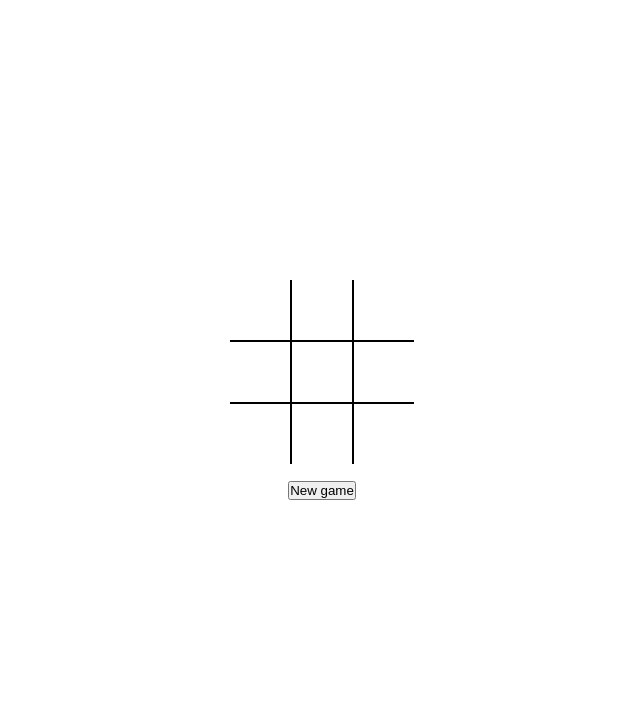
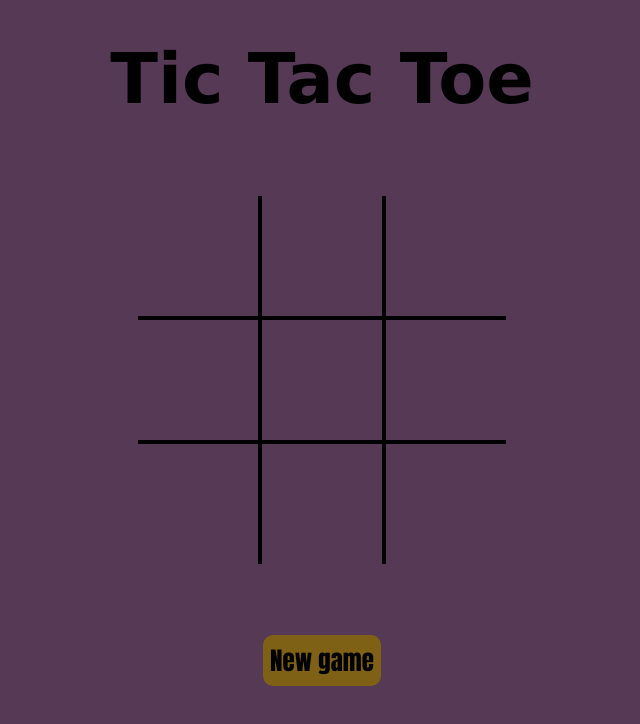
Before and after one commit to Vlad-Petruk/my-tic-tac-toe, a plain HTML site: page index.html in a window 1280 px wide. Shown: the whole page, without its empty margins (318-958 px from the left). Drawn offline with Linux system fonts and the light colour scheme.

Commit message:
finish with styling

```diff
--- a/index.html
+++ b/index.html
@@ -9,6 +9,7 @@
 </head>
 <body>
     <div class="main-container">
+        <p1>Tic Tac Toe</p1>
         <div class="board-container"></div>
     </div>
 </body>
--- a/main.js
+++ b/main.js
@@ -24,6 +24,7 @@ const DisplayController = (()=> {
     const mainBox = document.querySelector('.main-container')
     const boardBox = document.querySelector('.board-container');
     const winnerBox = document.createElement('div');
+
 
     const newGameBtn = document.createElement('button');
     newGameBtn.classList.add('new-game-btn');
@@ -55,7 +56,13 @@ const DisplayController = (()=> {
     function announceWinner(winner) {
         if (winner === 'Tie') {
             winnerBox.textContent = 'Tie!';
-        } else winnerBox.textContent = `${winner} won!`;
+            winnerBox.classList.add('winner-box')
+            // setTimeout(function(){Game.endGame()}, 4000);
+        } else {
+            winnerBox.textContent = `${winner} won!`;
+            winnerBox.classList.add('winner-box')
+            // setTimeout(function(){Game.endGame()}, 4000);
+        };
     }
 
     function clearBoard() {
@@ -63,6 +70,7 @@ const DisplayController = (()=> {
         renderBoard();
         Gameboard.gameboard = new Array(9).fill('');
         winnerBox.textContent = '';
+        winnerBox.classList.remove('winner-box')
     }
 
     return { renderBoard, clearBoard, announceWinner }
@@ -70,8 +78,8 @@ const DisplayController = (()=> {
 
 
 const Game = (() => {
-    const playerX = createPlayer('playerX', 'X');
-    const playerO = createPlayer('playerO', 'O');
+    const playerX = createPlayer('Stepan', 'X');
+    const playerO = createPlayer('Valera', 'O');
 
     let currentPlayer = playerX;
 
@@ -82,7 +90,9 @@ const Game = (() => {
     function markSpot(index) {
         if (index < 0 || index > 8) {
             console.log ('Invalid index')
-        } else {
+        } else if(checkWin() === 'Win') {
+            DisplayController.renderBoard()
+        }else {
             if (board[index] === '') {
                 board[index] = currentPlayer.marker;
                 DisplayController.renderBoard()
--- a/style.css
+++ b/style.css
@@ -10,12 +10,13 @@
 
 .main-container {
     display: flex;
-    justify-content: center;
+    justify-content: space-around;
     align-items: center;
     flex-direction: column;
 
     height: 100vh;
-    gap: 20px;
+
+    background: rgb(85, 57, 85);
 }
 
 .board-container {
@@ -24,25 +25,61 @@
     justify-content: center;
     align-items: center;
 
-    width: 190px;
-    height: 181px;
+    width: 390px;
+    height: 362px;
 
 }
 
-.board-box {
-    height: 60px;
-    width: 60px;
-
-    font-size: 50px;
-
-   text-align: center;
-
+p1 {
+    font-size: 70px;
+    font-weight: bold;
+    font-family: Verdana, Geneva, Tahoma, sans-serif;
 }
 
+.board-box {
+    height: 120px;
+    width: 120px;
+
+    font-size: 100px;
+    font-weight: bold;
+
+    text-align: center;
+}
+
+.new-game-btn {
+    font-size: 25px;
+    font-family: Impact, Haettenschweiler, 'Arial Narrow Bold', sans-serif;
+    font-weight: bold;
+    background: rgb(127, 97, 22);
+    border-radius: 10px;
+    border: none;
+    padding: 7px;
+}
+
+.new-game-btn:hover{
+    background: rgb(167, 125, 18);
+}
+
+.new-game-btn:active{
+    transform: translateY(-2%);
+}
+
+.winner-box {
+    font-size: 50px;
+    width: auto;
+
+    color: white;
+    transform: translateY(-330px); /* Start from above the screen */
+    transition: transform 0.8s ease;
+    /* position: absolute;
+    left: 42%; */
+}
+
+
 #box0, #box1, #box2, #box3, #box4, #box5 {
-    border-bottom: 2px solid black;
+    border-bottom: 4px solid black;
 }
 
 #box0, #box1, #box3, #box4, #box6, #box7 {
-    border-right: 2px solid black;
+    border-right: 4px solid black;
 }
```
